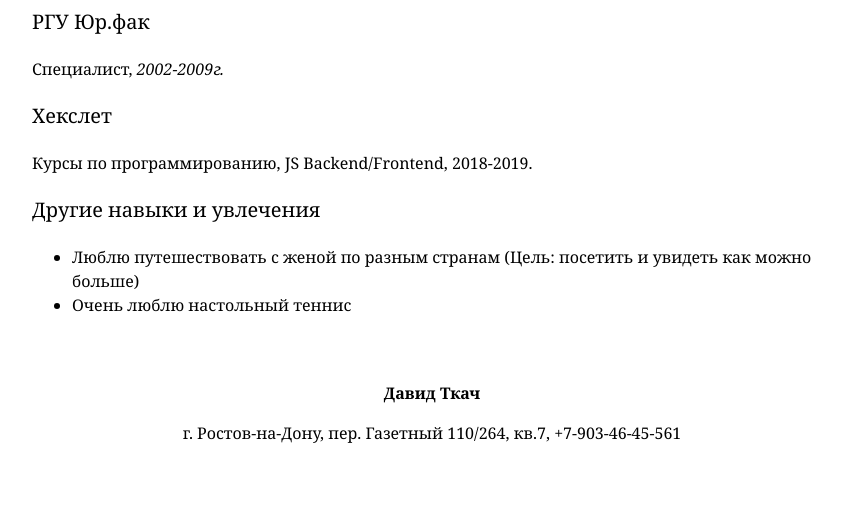
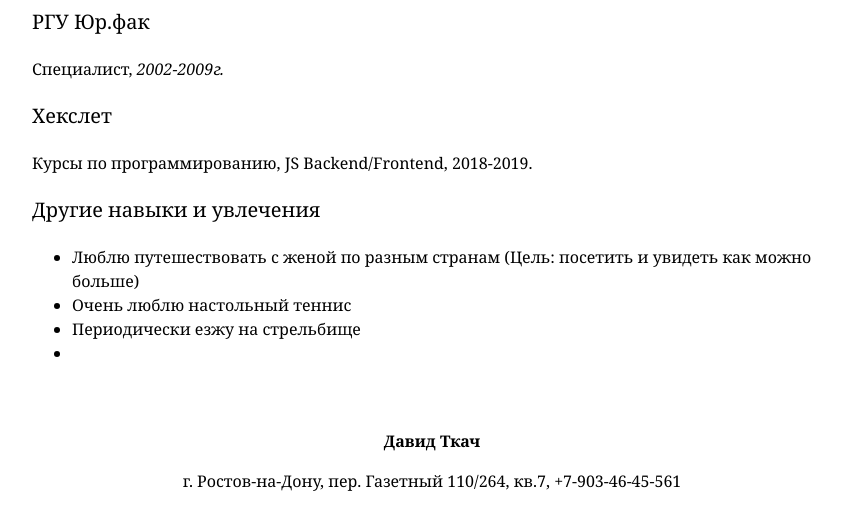
Before and after one commit to Flexod/flexod.github.io, a plain HTML site: page index.html in a window 1280 px wide. Shown: the part 765-1290 px from the top of the page, without its empty margins (208-1064 px from the left). Before the commit the page ends 1242 px from the top, so only its background shows below. Drawn offline with Linux system fonts and the light colour scheme.

Commit message:
Update index.html

```diff
--- a/index.html
+++ b/index.html
@@ -35,6 +35,7 @@
 <ul>
 <li>Люблю путешествовать с женой по разным странам (Цель: посетить и увидеть как можно больше)</li>
 <li>Очень люблю настольный теннис</li>
+  <li>Периодически езжу на стрельбище<li>
 </ul>
 </div>
 <div id="footer"
```
